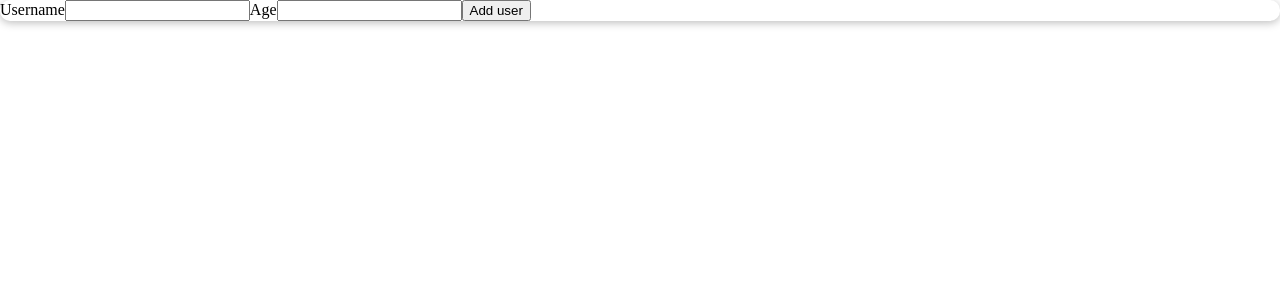
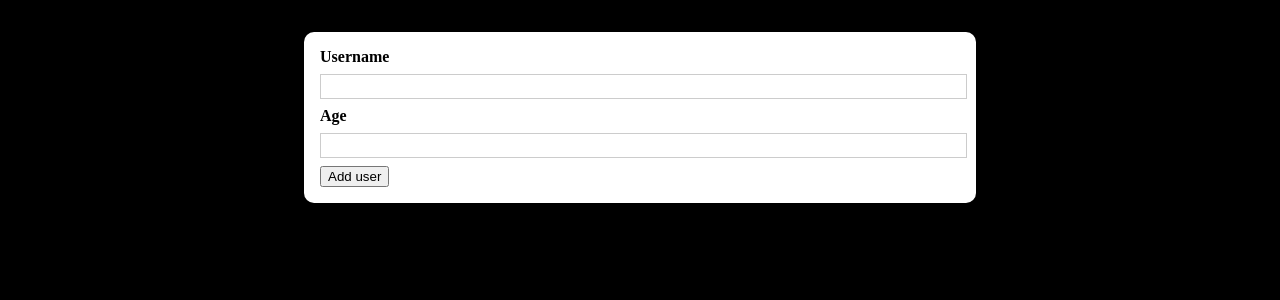
Before and after one commit to Vitalik1995Rikov/formAddPeople, a React (Create React App) app in the folder my-form/: page / in a window 1280 px wide. Shown: the top 300 px of the page. Built offline with nearby package versions, Linux system fonts and the light colour scheme.

Commit message:
more styles

```diff
--- a/my-form/src/components/UI/Card.js
+++ b/my-form/src/components/UI/Card.js
@@ -4,7 +4,7 @@
 
 const Card = props => {
     return(
-        <div className={classes.card}>{props.children}</div>
+        <div className={`${classes.card} ${props.className}`}>{props.children}</div>
     )
 }
 
--- a/my-form/src/index.css
+++ b/my-form/src/index.css
@@ -1,3 +1,4 @@
 body {
   margin: 0;
+  background: #000;
 }
```
